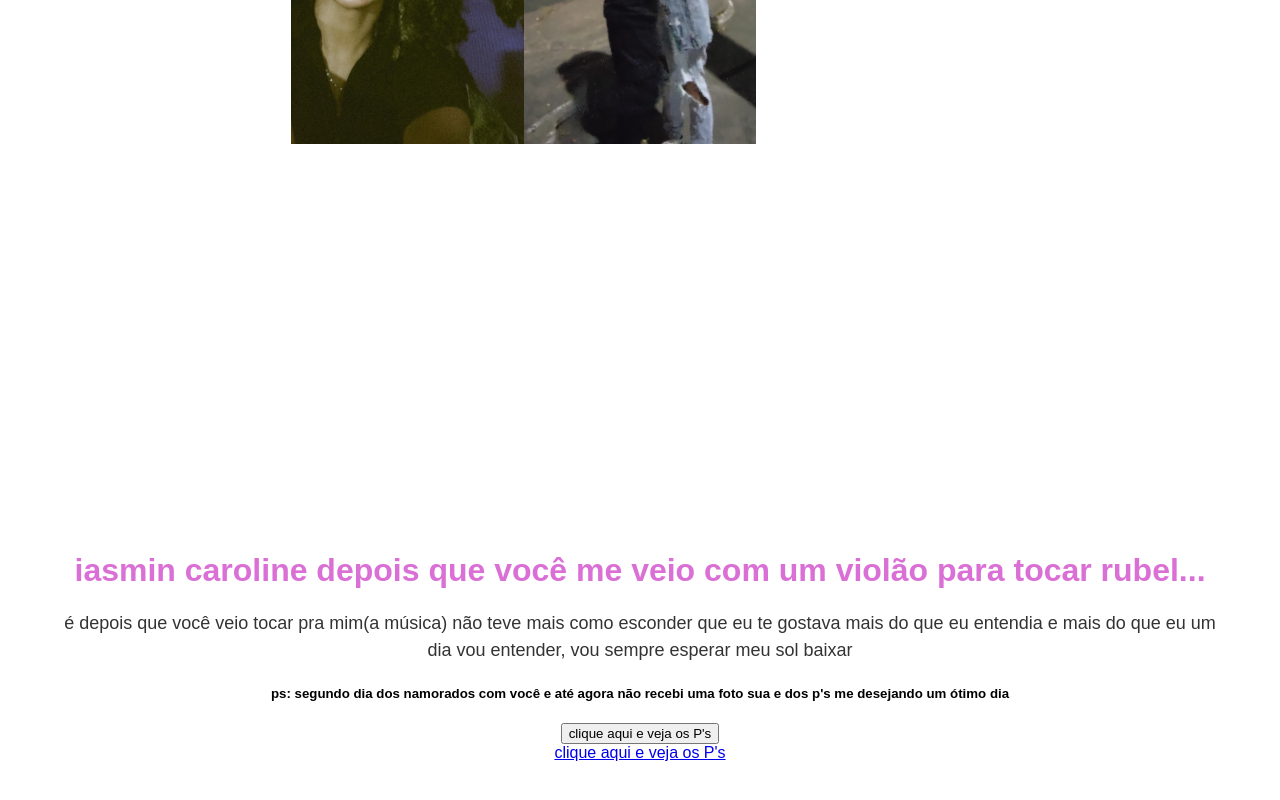
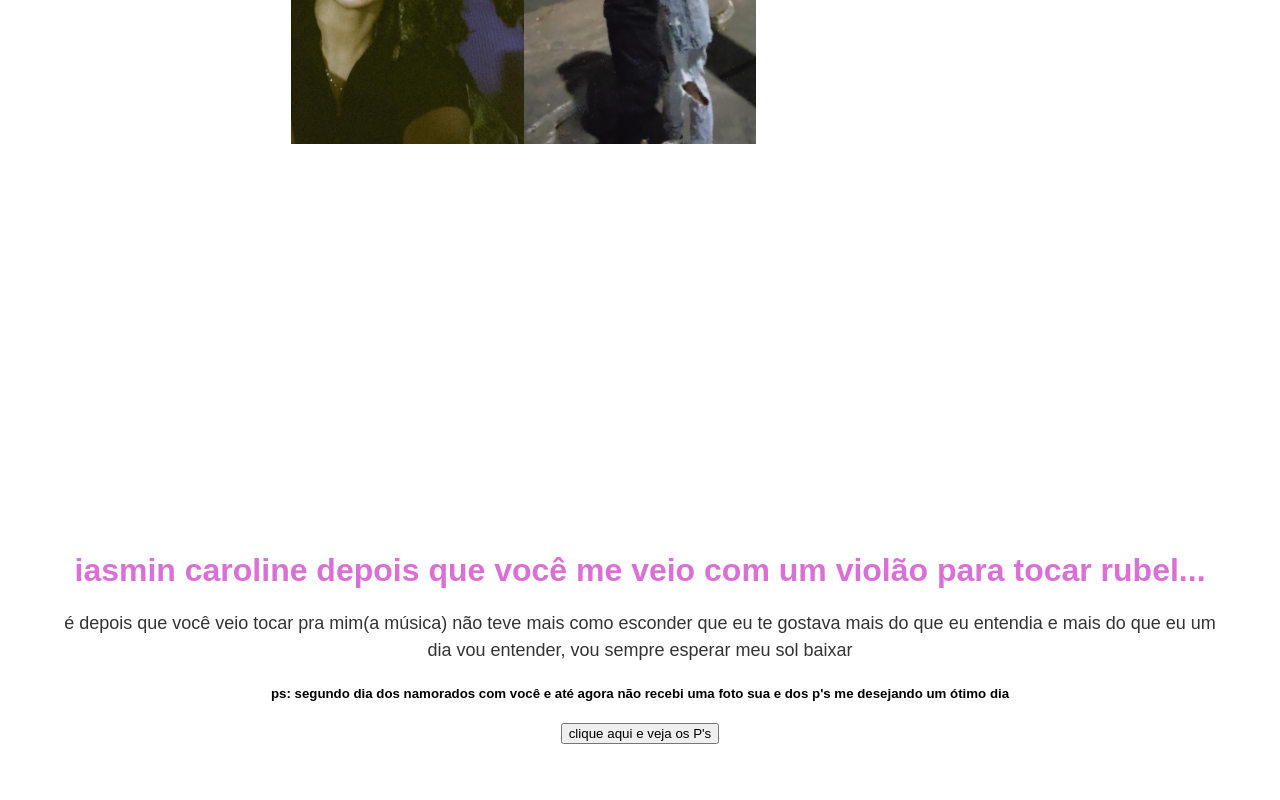
Before and after one commit to vicsvic/12, a plain HTML site: page index.html in a window 1280 px wide. Shown: the part 1211-2011 px from the top of the page. Drawn offline with Linux system fonts and the light colour scheme.

Commit message:
Update index.html

```diff
--- a/index.html
+++ b/index.html
@@ -116,7 +116,5 @@
     <input type="submit" value="clique aqui e veja os P's" />
 </form>
 
-<a href="/carta.html">clique aqui e veja os P's</a>
-
 </body>
 </html>
```
